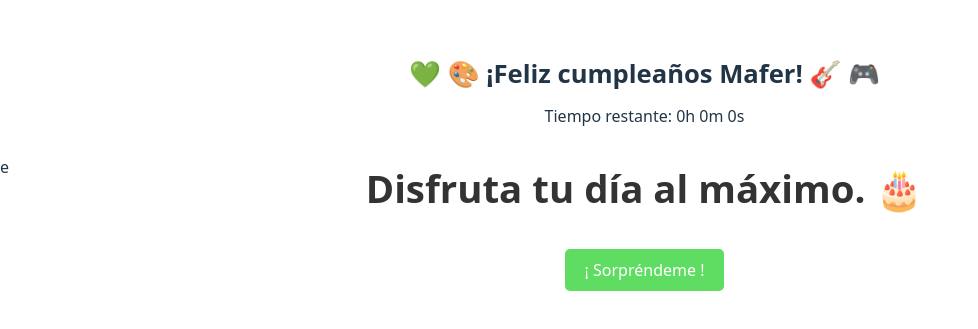
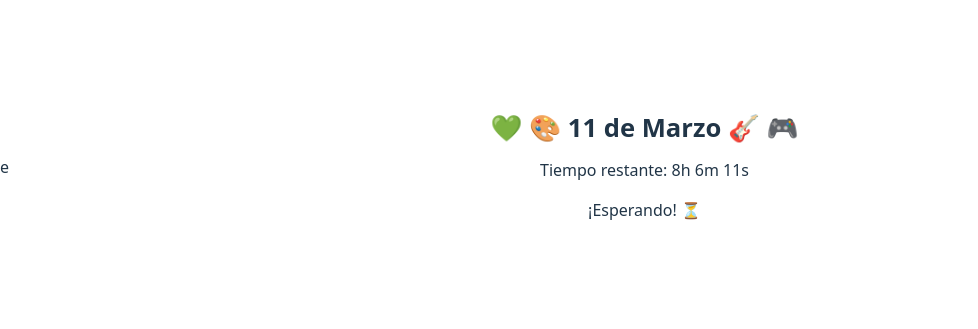
Before and after one commit to bryanedward/mafer, a React (Vite) app: page / in a window 1280 px wide. Shown: the part 233-562 px from the top of the page, without its empty margins (0-978 px from the left). Built offline with nearby package versions, Linux system fonts and the light colour scheme.

Commit message:
feat: change time

```diff
--- a/src/Components/Counter.jsx
+++ b/src/Components/Counter.jsx
@@ -1,6 +1,6 @@
 import { useState, useEffect } from "react";
 
-const targetDate = new Date("2025-03-10T00:00:00-05:00"); // Fecha objetivo (11 de marzo) con hora de Ecuador (GMT-5)
+const targetDate = new Date("2025-03-11T00:00:00-05:00"); // Fecha objetivo (11 de marzo) con hora de Ecuador (GMT-5)
 
 const phrases = [
   "Que todos tus sueños se hagan realidad.",
@@ -46,7 +46,7 @@ const Counter = () => {
           const nextIndex = (phrases.indexOf(prevPhrase) + 1) % phrases.length;
           return phrases[nextIndex];
         });
-      }, 2 * 1000);
+      }, 4 * 1000);
 
       return () => clearInterval(phraseInterval);
     }
@@ -73,7 +73,7 @@ const Counter = () => {
     setCurrentPhrase(randomPhrase);
   };
 
-  const isMarch11 = new Date().getMonth() === 2 && new Date().getDate() === 10;
+  const isMarch11 = new Date().getMonth() === 2 && new Date().getDate() === 11;
 
   return (
     <div className="container">
```
